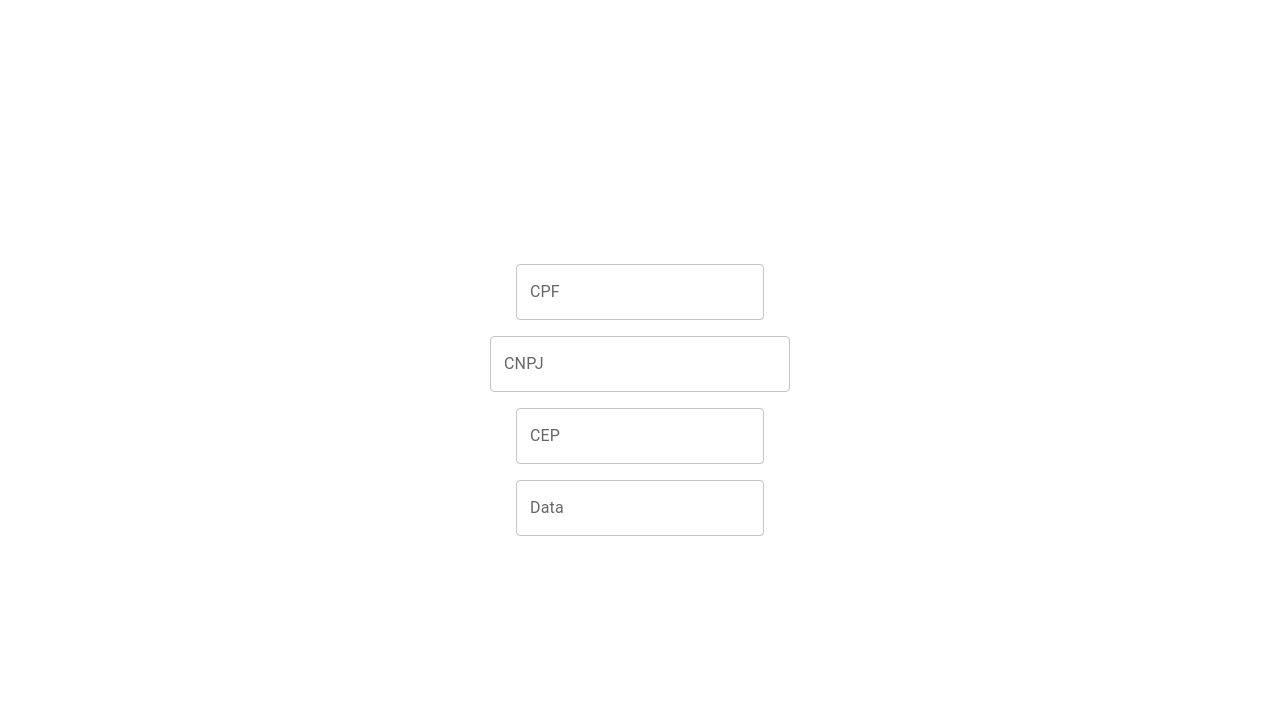
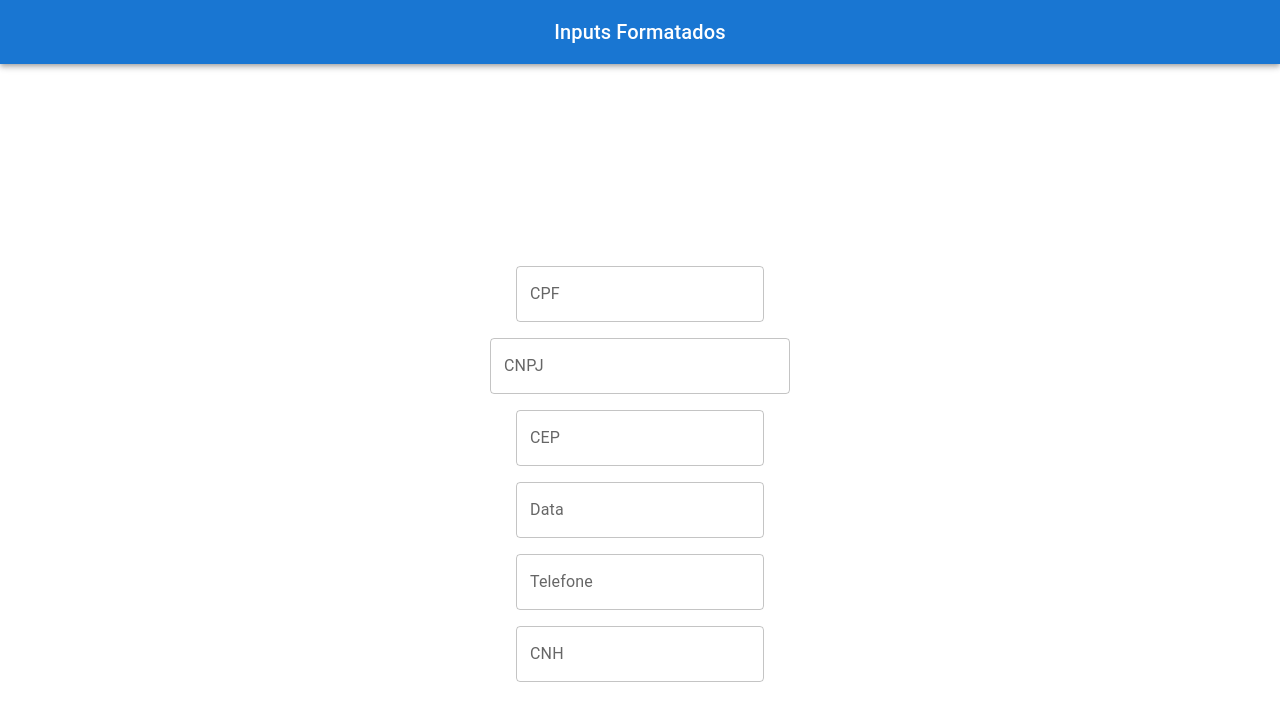
Before and after one commit to FelipeBritoSP10/react-mui-masked-inputs, a React (Vite) app: page / in a window 1280 px wide. Shown: the top 720 px of the page. Built offline with nearby package versions, Linux system fonts and the light colour scheme.

Commit message:
Implementação da Navbar

```diff
--- a/src/App.jsx
+++ b/src/App.jsx
@@ -1,34 +1,48 @@
 import React, { useState } from "react";
 import { Box, Stack } from "@mui/material";
+import NavBar from "./Layout/NavBar";
 import CPFInput from "./Components/Cpfinput";
 import CnpjInput from "./Components/CNPJInput";
 import CEPInput from "./Components/CEPInput";
 import DateInput from "./Components/DateInput";
+import PhoneInput from "./Components/PhoneInput";
+import CNHInput from "./Components/CNHInput";
 
 function App() {
   const [cpf, setCpf] = useState("");
   const [cnpj, setCnpj] = useState("");
   const [cep, setCep] = useState("");
   const [date, setDate] = useState("");
+  const [phone, setPhone] = useState("");
+  const [cnh, setCnh] = useState("");
 
   return (
+    <>
+      {/* NavBar */}
+      <NavBar />
+
+      {/* Mantendo os inputs centralizados */}
       <Box
         sx={{
           display: "flex",
           justifyContent: "center",
           alignItems: "center",
-        height: "100vh", // Ocupa toda a altura da tela
-        width: "100vw",  // Ocupa toda a largura da tela
+          height: "100vh",
+          width: "100vw",
+          flexDirection: "column", // Coloca a Stack abaixo da NavBar
+          marginTop: "10px", // Evita sobreposição com a NavBar
         }}
       >
-      {/* Stack organiza os inputs um abaixo do outro */}
         <Stack spacing={2} width="300px">
           <CPFInput value={cpf} onChange={setCpf} />
           <CnpjInput value={cnpj} onChange={setCnpj} />
-        <CEPInput value={cep} onChange={setCep}/>
-        <DateInput value={date} onChange={setDate}/>
+          <CEPInput value={cep} onChange={setCep} />
+          <DateInput value={date} onChange={setDate} />
+          <PhoneInput value={phone} onChange={setPhone} />
+          <CNHInput value={cnh} onChange={setCnh} />
         </Stack>
       </Box>
+    </>
   );
 }
 
--- /dev/null
+++ b/src/Layout/NavBar.jsx
@@ -0,0 +1,18 @@
+import React from "react";
+import { AppBar, Toolbar, Typography, Container } from "@mui/material";
+
+const NavBar = () => {
+  return (
+    <AppBar position="static" color="primary">
+      <Toolbar>
+        <Container maxWidth="md" style={{ display: "flex", justifyContent: "center" }}>
+          <Typography variant="h6" component="div">
+            Inputs Formatados
+          </Typography>
+        </Container>
+      </Toolbar>
+    </AppBar>
+  );
+};
+
+export default NavBar;
```
Lines whose indentation alone changed are shown as unchanged.
